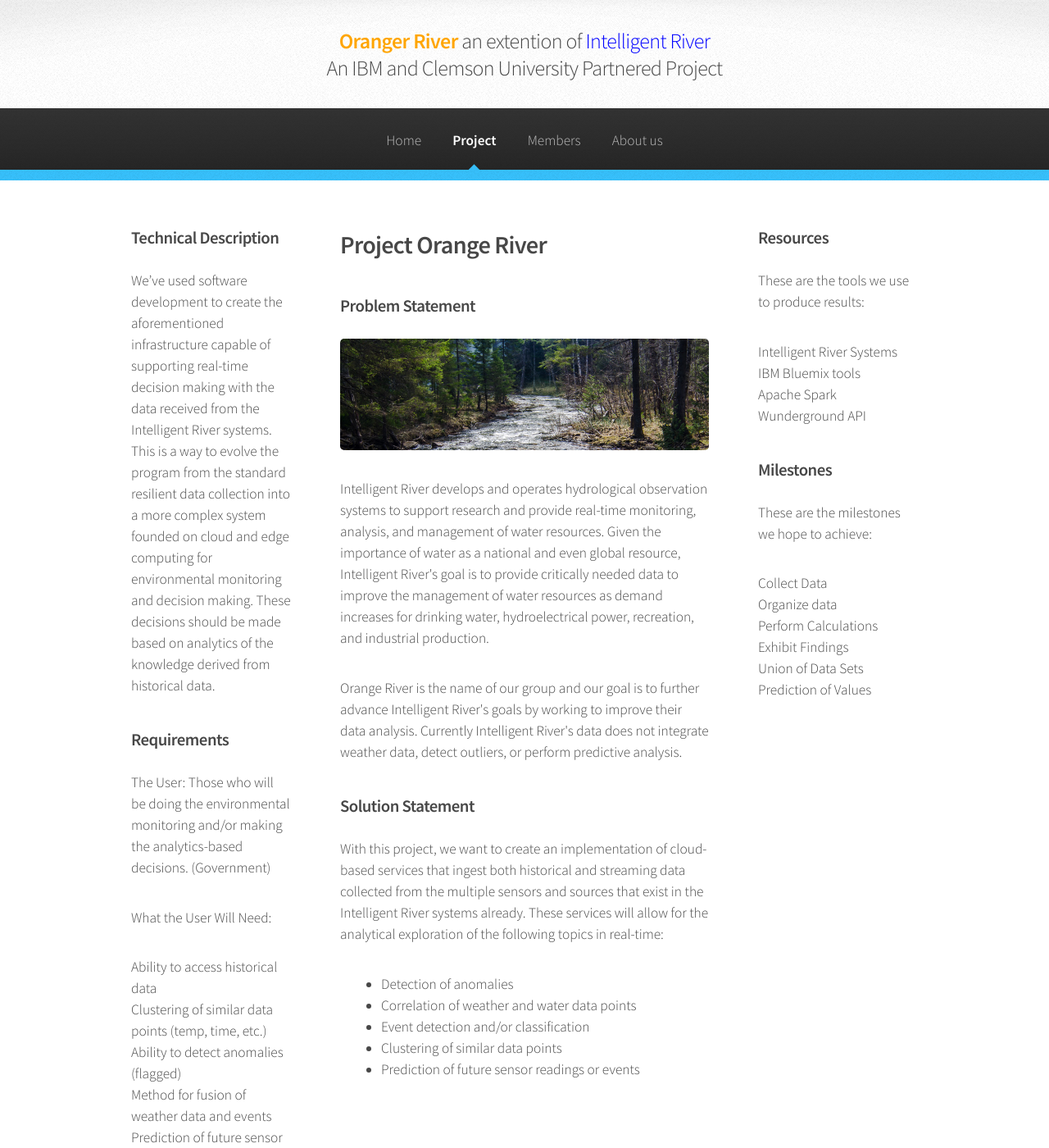
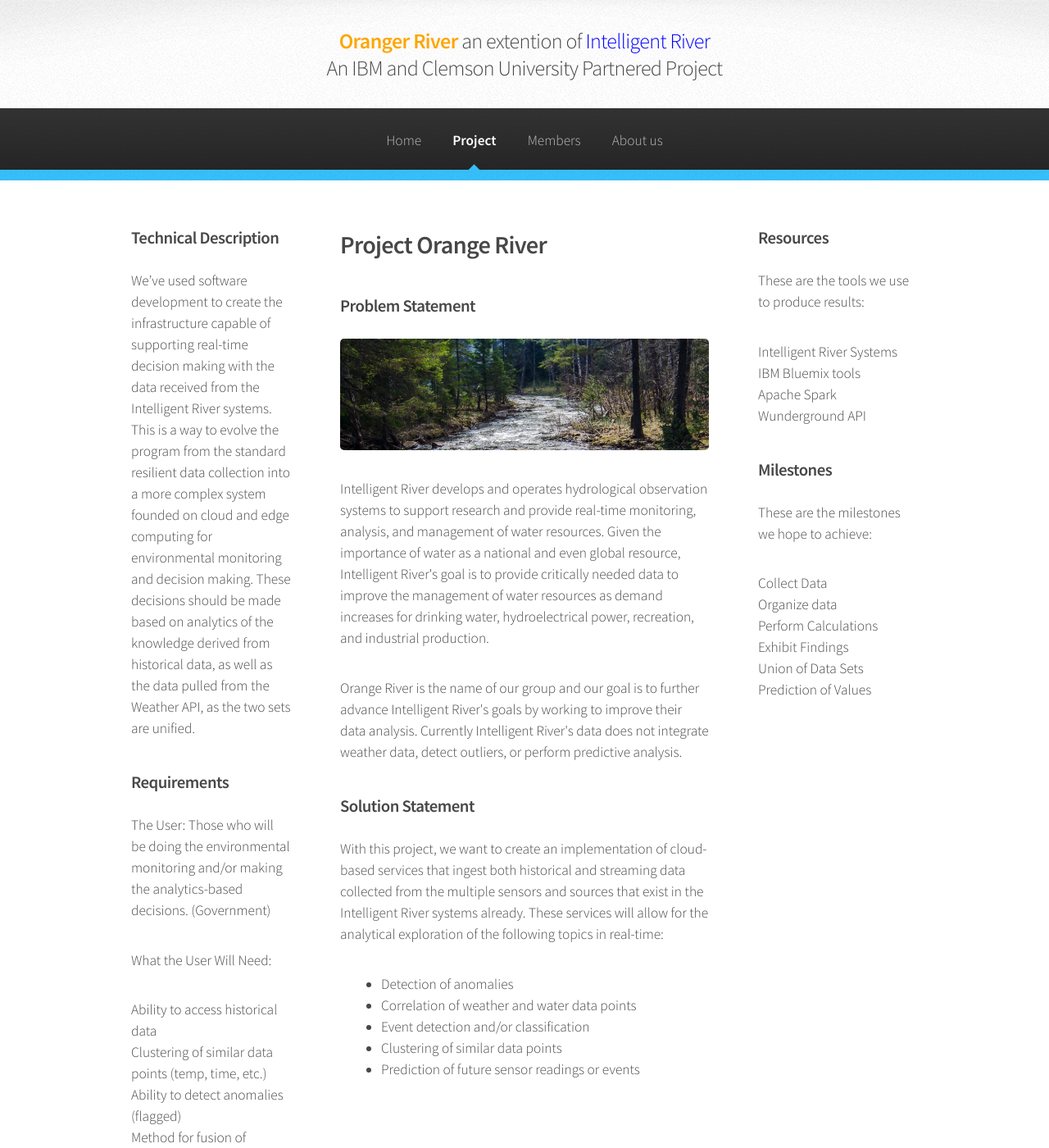
Before and after one commit to TriSpade/OrangeRiver, a Jekyll site: the page built from project.html, in a window 1280 px wide and 1400 px high. Shown: the whole window at 82% size. Built offline with Jekyll 4.4.1, drawn with Linux system fonts in a browser that asks for light colours.

Commit message:
Update project_sidebar_left.html

```diff
--- a/_includes/project_sidebar_left.html
+++ b/_includes/project_sidebar_left.html
@@ -3,12 +3,13 @@
 	<!-- Sidebar -->
 		<section>
 			<h3>Technical Description</h3>
-			<p>We’ve used software development to create the aforementioned infrastructure
+			<p>We’ve used software development to create the infrastructure
 			capable of supporting real-time decision making with the data received from the
 			Intelligent River systems. This is a way to evolve the program from the standard
 			resilient data collection into a more complex system founded on cloud and edge
 			computing for environmental monitoring and decision making. These decisions should
-			be made based on analytics of the knowledge derived from historical data.</p>
+			be made based on analytics of the knowledge derived from historical data, as well as
+			the data pulled from the Weather API, as the two sets are unified.</p>
 		</section>
 		<section>
 			<h3>Requirements</h3>
```
